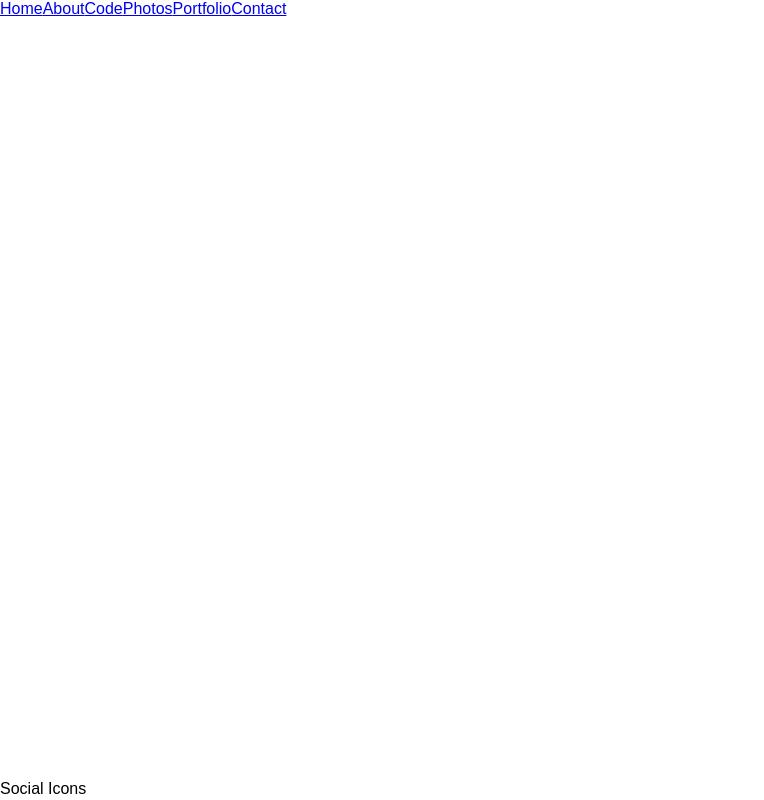
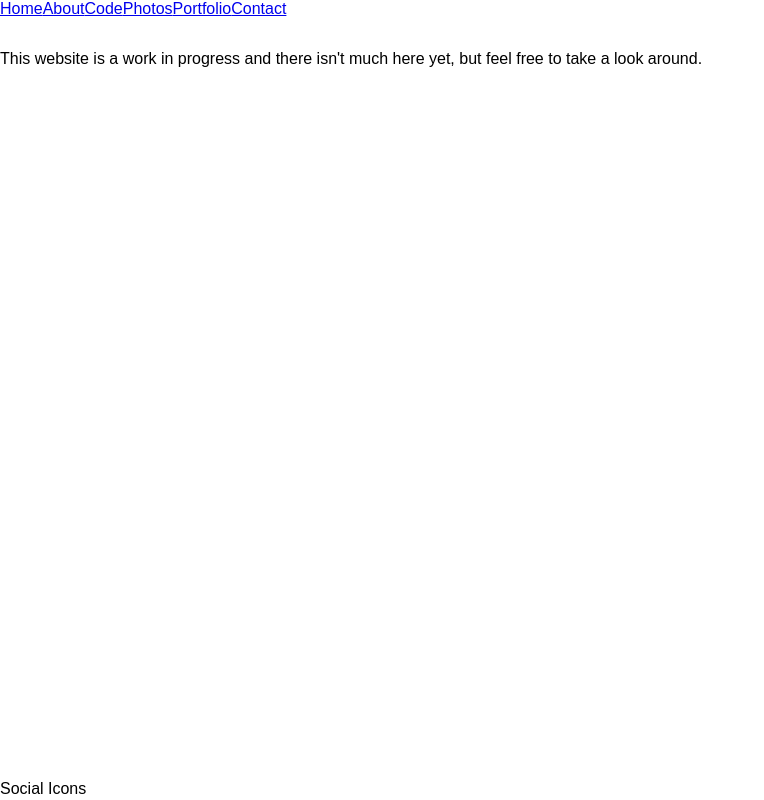
Before and after one commit to emptyport/personal_website, a React (Create React App) app in the folder client/: page / in a window 1280 px wide. Shown: the whole page, without its empty margins (0-764 px from the left). Built offline with nearby package versions, Linux system fonts and the light colour scheme.

Commit message:
making some small changes

```diff
--- a/client/src/pages/Contact.js
+++ b/client/src/pages/Contact.js
@@ -35,11 +35,22 @@ class Contact extends Component {
 
         this.setState({ responseToPost: body });
       };
+
     render() {
         return (
             <div>Contact
 
-    <p>{this.state.response}</p>
+
+            </div>
+        )
+    }
+
+}
+
+export default Contact;
+
+/*
+<p>{this.state.response}</p>
         <form onSubmit={this.handleSubmit}>
           <p>
             <strong>Post to Server:</strong>
@@ -52,10 +63,4 @@ class Contact extends Component {
           <button type="submit">Submit</button>
         </form>
         <p>{this.state.responseToPost}</p>
-            </div>
-        )
-    }
-
-}
-
-export default Contact;
+        */
--- a/client/src/pages/Home.js
+++ b/client/src/pages/Home.js
@@ -5,7 +5,7 @@ class Home extends Component {
   render() {
     return (
       <div>
-
+        This website is a work in progress and there isn't much here yet, but feel free to take a look around.
       </div>
     )
   }
--- a/package.json
+++ b/package.json
@@ -14,7 +14,8 @@
     "dev": "NODE_ENV='development' concurrently --kill-others-on-fail \"npm run server\" \"npm run client\"",
     "dev:server": "cd client && npm run build && cd .. && npm run start",
     "start": "NODE_ENV='production' node server.js",
-    "heroku-postbuild": "cd client && npm install && npm install --only=dev --no-shrinkwrap && npm run build"
+    "heroku-postbuild": "cd client && npm install && npm install --only=dev --no-shrinkwrap && npm run build",
+    "build": "cd client && npm install && npm run build && cd .. && npm install"
   },
   "dependencies": {
     "body-parser": "^1.18.3",
```
Lines whose indentation alone changed are shown as unchanged.
